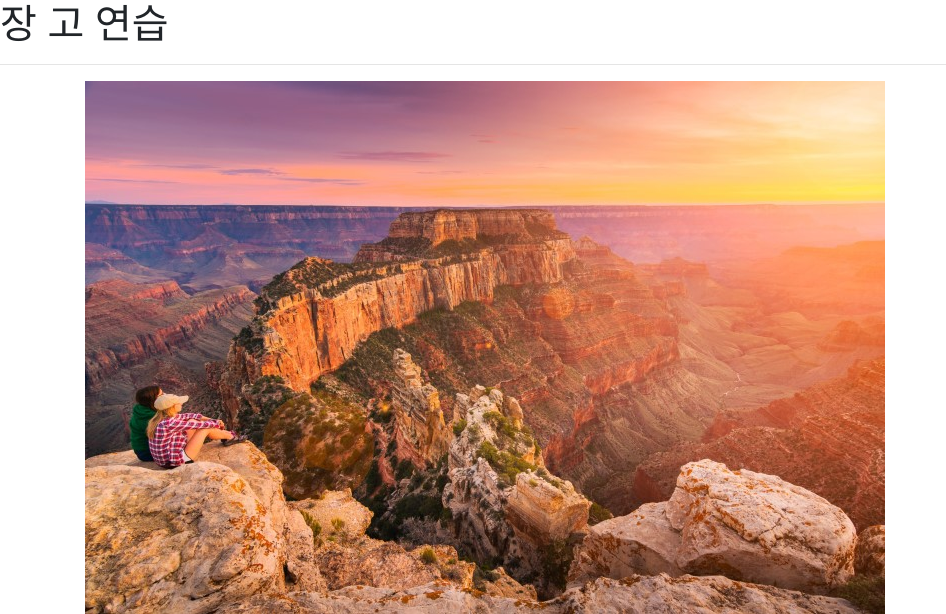
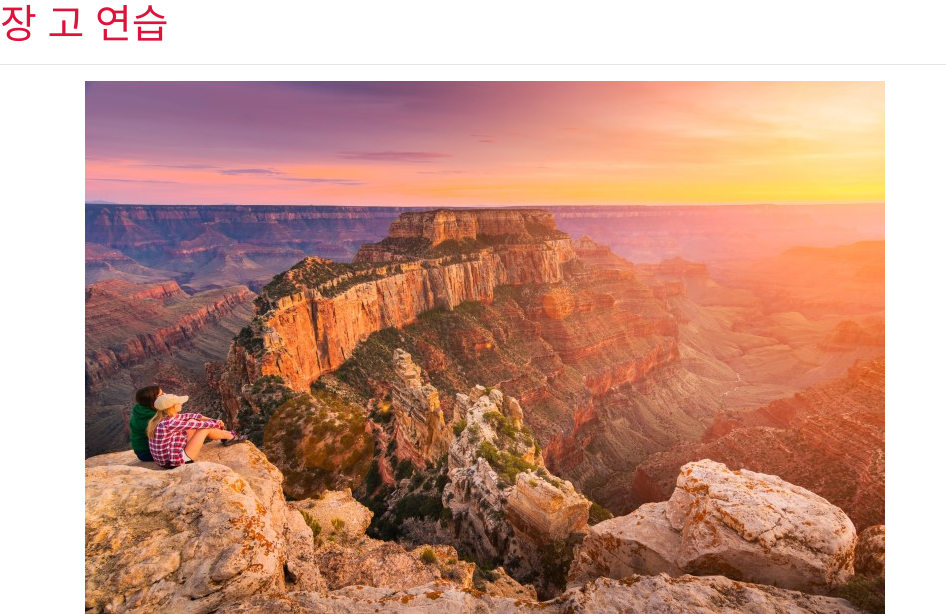
Before and after one commit to hoyoung2176/Django_intro, a Django app: page /home/static_example in a window 1280 px wide. Shown: the top 614 px of the page, without its empty margins (0-946 px from the left). Run offline with Django 3.2, Linux system fonts and the light colour scheme; some libraries are stand-ins or nearby versions.

Commit message:
08_Static URL

```diff
--- a/home/static/style.css
+++ b/home/static/style.css
@@ -1,3 +1,3 @@
 h1 {
-    color: crimsom;
+    color: crimson;
 }
```
